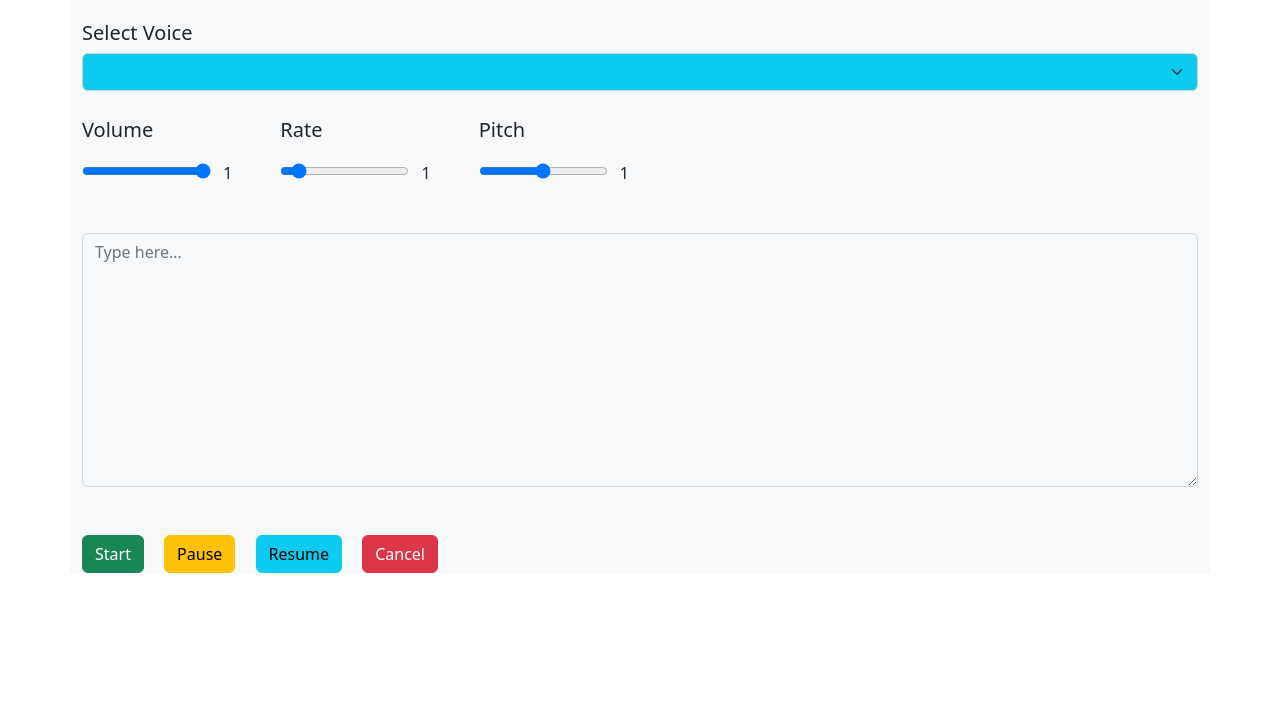
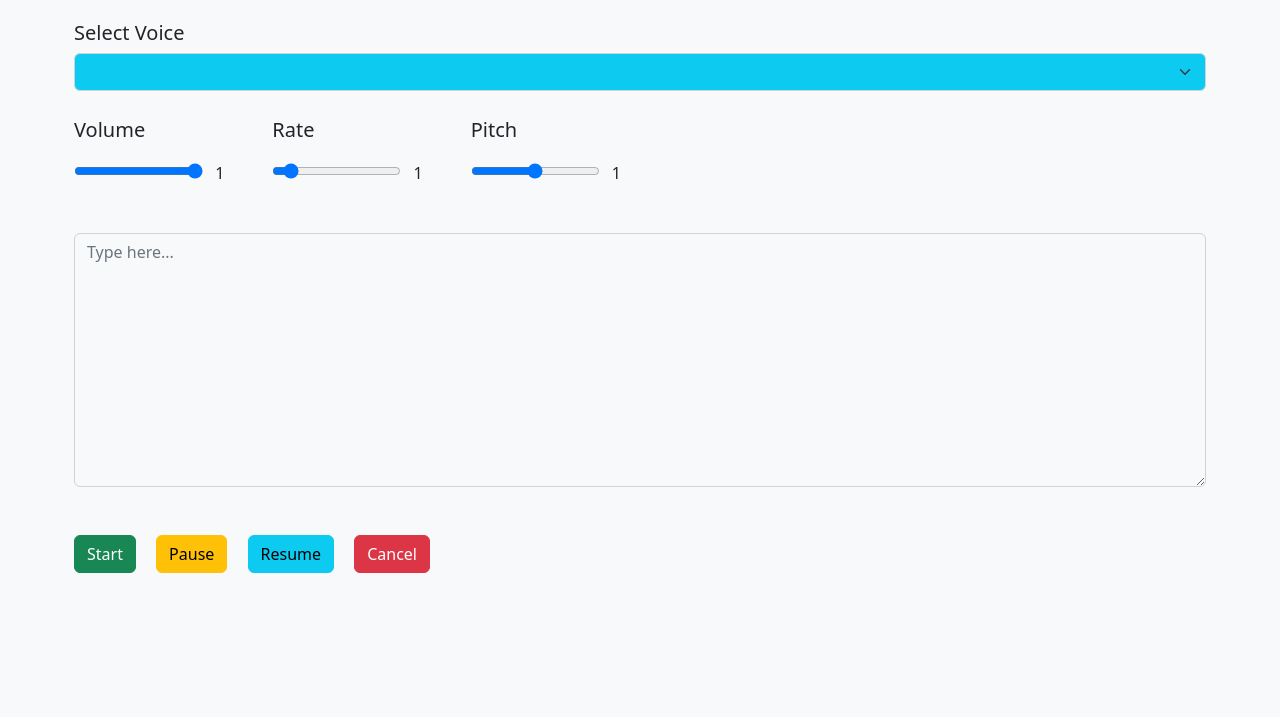
Before and after one commit to data-baze/Text-to-speech-app, a website: page index.html in a window 1280 px wide. Shown: the part 83-800 px from the top of the page. Drawn offline with nearby package versions, Linux system fonts and the light colour scheme.

Commit message:
made some adjustment to the padding

```diff
--- a/index.html
+++ b/index.html
@@ -3,11 +3,7 @@
    <link rel="stylesheet" href="node_modules/bootstrap/dist/css/bootstrap.min.css" />
     <title>Text to Speech</title>
   </head>
-  <body>
-    <main class="container bg-light">
-
-
-
+  <body class="container px-1 bg-light" >
 
         <h1 class="text-light p-3 text-center h-10 bg-info ">Online Text to Speech System</h1>
 
@@ -37,7 +33,7 @@
           <button id="resume" class="btn btn-info mt-5 me-3">Resume</button>
           <button id="cancel" class="btn btn-danger mt-5 me-3">Cancel</button>
         </div>
-    </main>
+
   </body>
   <!-- script tag goes here -->
   <script src="./textToSpeech.js"></script>
```
